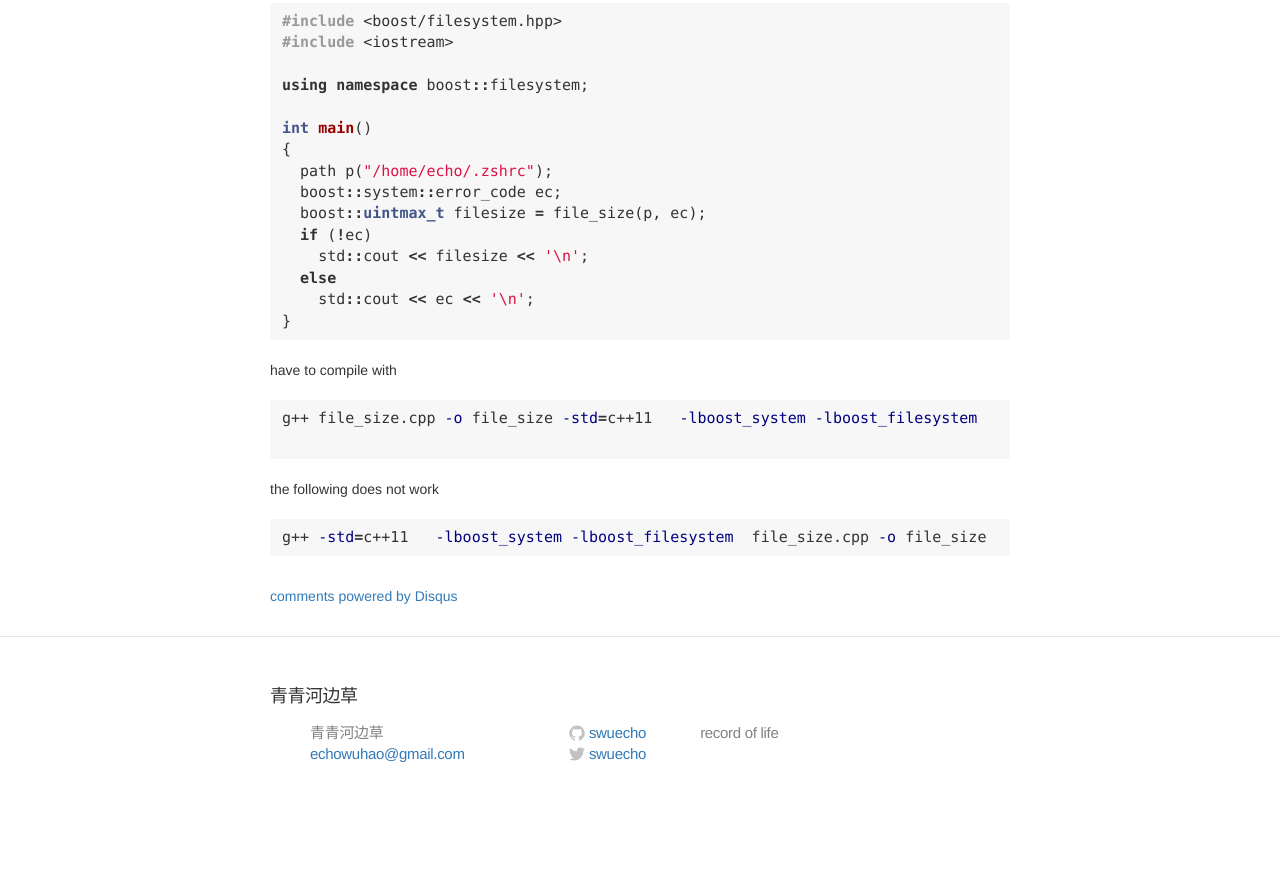
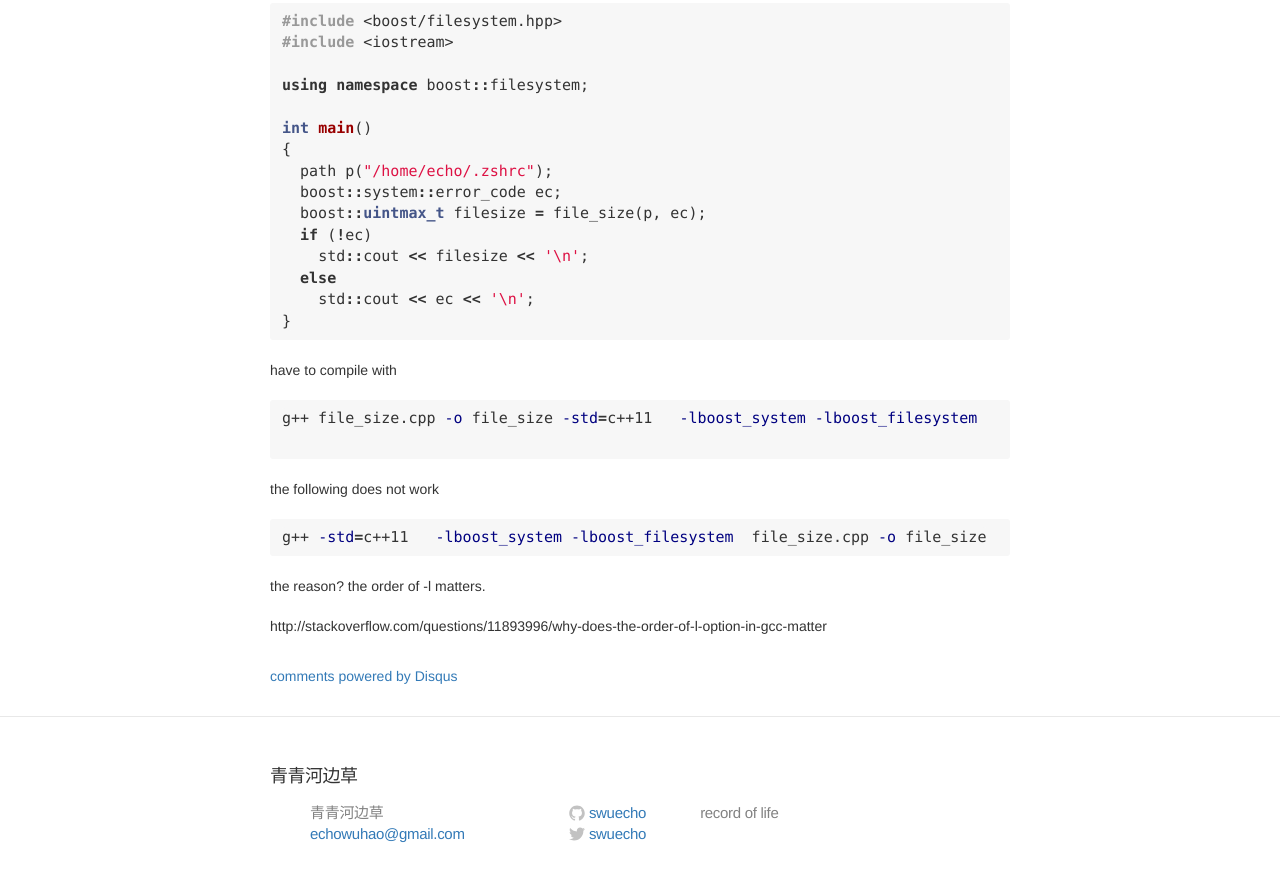
Before and after one commit to swuecho/swuecho.github.io, a Jekyll site: the page built from _posts/2016-12-16-boost-usage.md, in a window 1280 px wide and 900 px high, scrolled down 619 px. Shown: the top 881 px of the window. Built offline with Jekyll 4.4.1, drawn with Linux system fonts in a browser that asks for light colours; comment, search, counter and statistics services are not loaded; before the commit the page ends 1439 px from its top, so only the background shows below that.

Commit message:
Update 2016-12-16-boost-usage.md

````diff
--- a/_posts/2016-12-16-boost-usage.md
+++ b/_posts/2016-12-16-boost-usage.md
@@ -57,3 +57,7 @@ the following does not work
 ```bash
 g++ -std=c++11   -lboost_system -lboost_filesystem  file_size.cpp -o file_size
 ```
+
+the reason? the order of -l matters.
+
+http://stackoverflow.com/questions/11893996/why-does-the-order-of-l-option-in-gcc-matter
````
